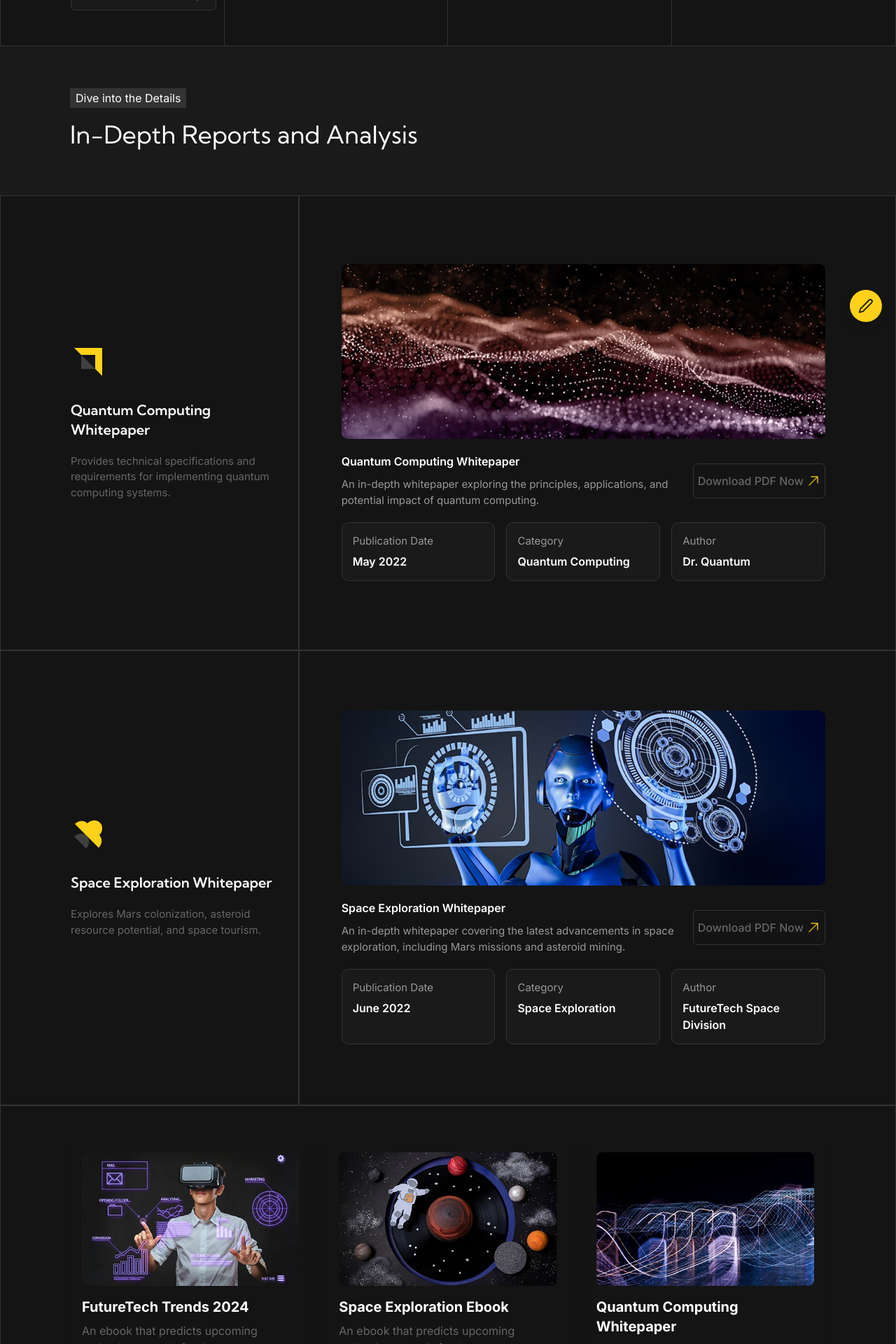
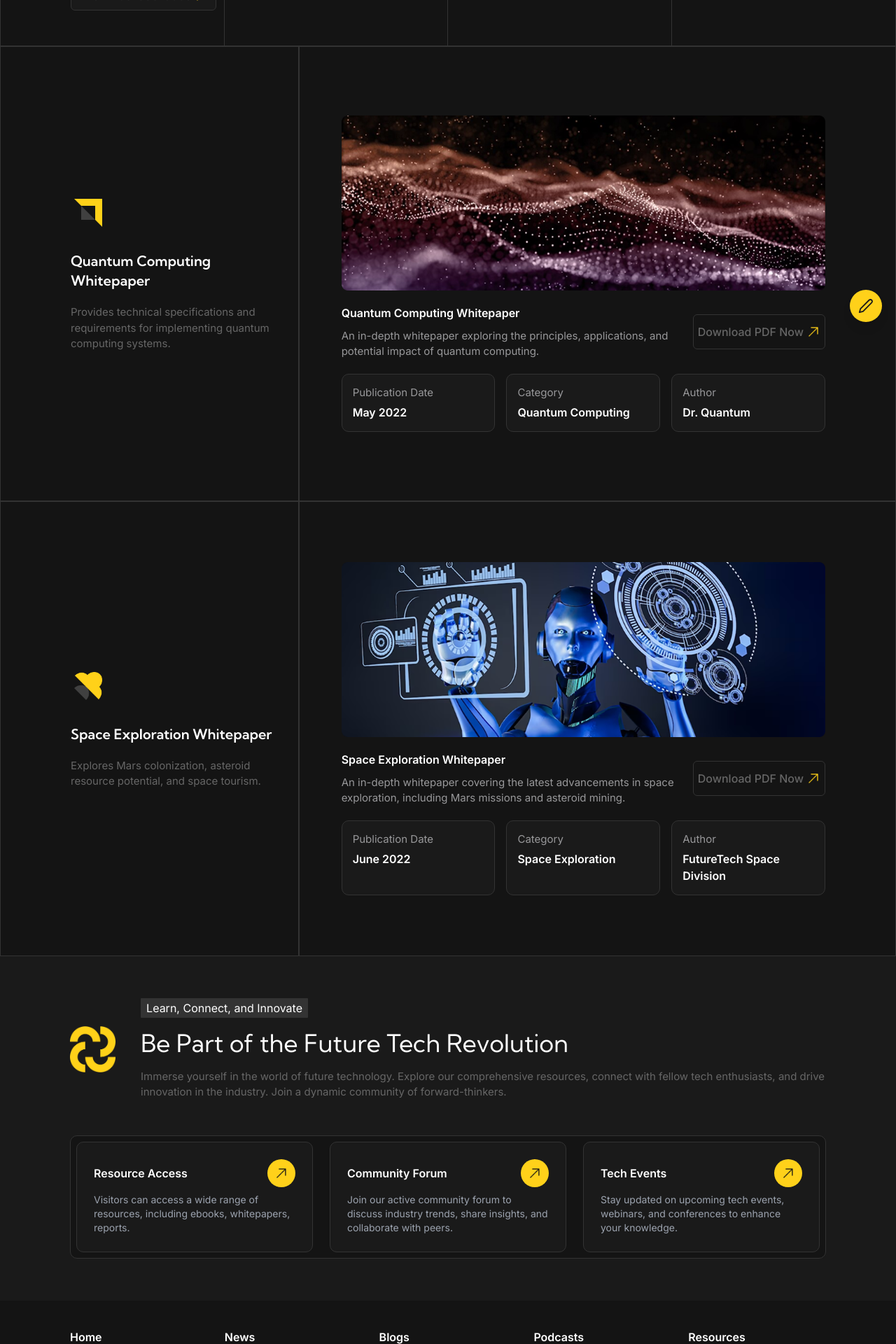
Before and after one commit to devsultan06/blog, a Next.js app: page /contact in a window 1280 px wide. Shown: the part 320-2240 px from the top of the page at 70% size. Built offline with nearby package versions, Linux system fonts and the light colour scheme; a web font is replaced by a local one.

Commit message:
Remove unused components from Contact page and set default export for FeatureItem component

```diff
--- a/app/contact/page.tsx
+++ b/app/contact/page.tsx
@@ -69,15 +69,11 @@ const Contact = () => {
                 </div>
             </div>
 
-            <ReportHeader />
 
             {reportdata.map((reports, index) => (
                 <Reports key={index} {...reports} />
             ))}
 
-
-
-            <Analysis />
             <Future />
 
         </div>
--- a/components/home/FeatureItem.tsx
+++ b/components/home/FeatureItem.tsx
@@ -29,3 +29,5 @@ export const FeatureItem: React.FC<FeatureItemProps> = ({ icon, title, descripti
     </div>
   );
 };
+
+export default FeatureItem;
```
